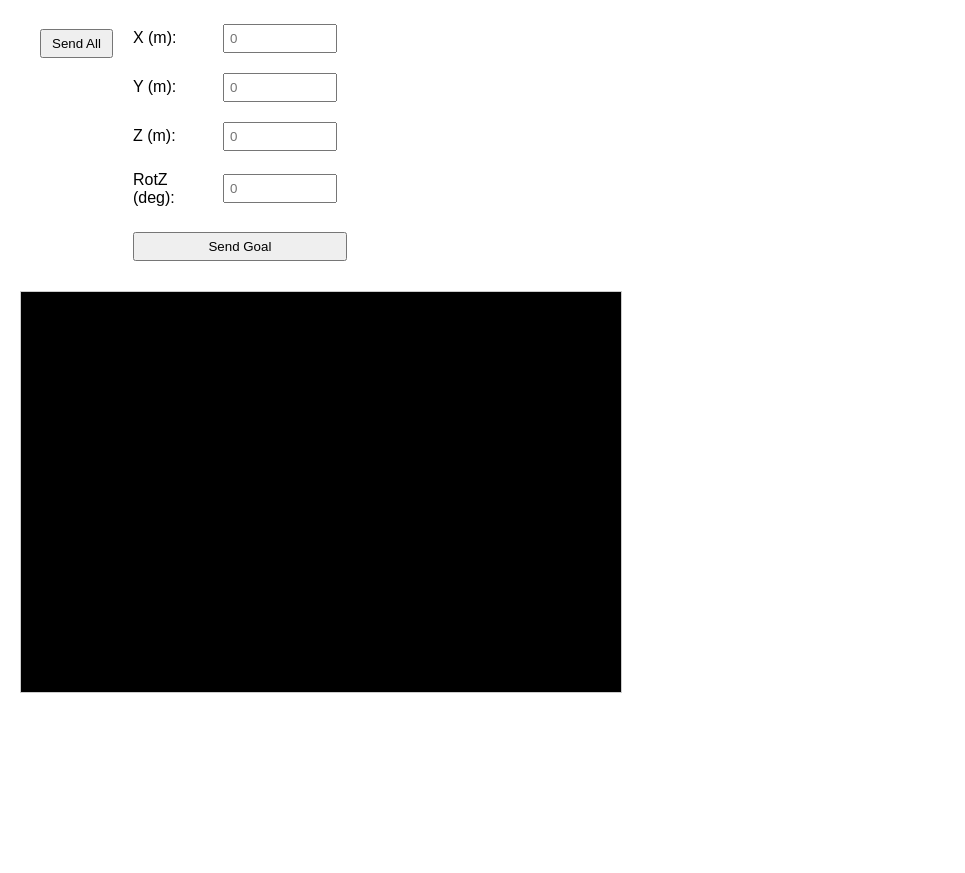
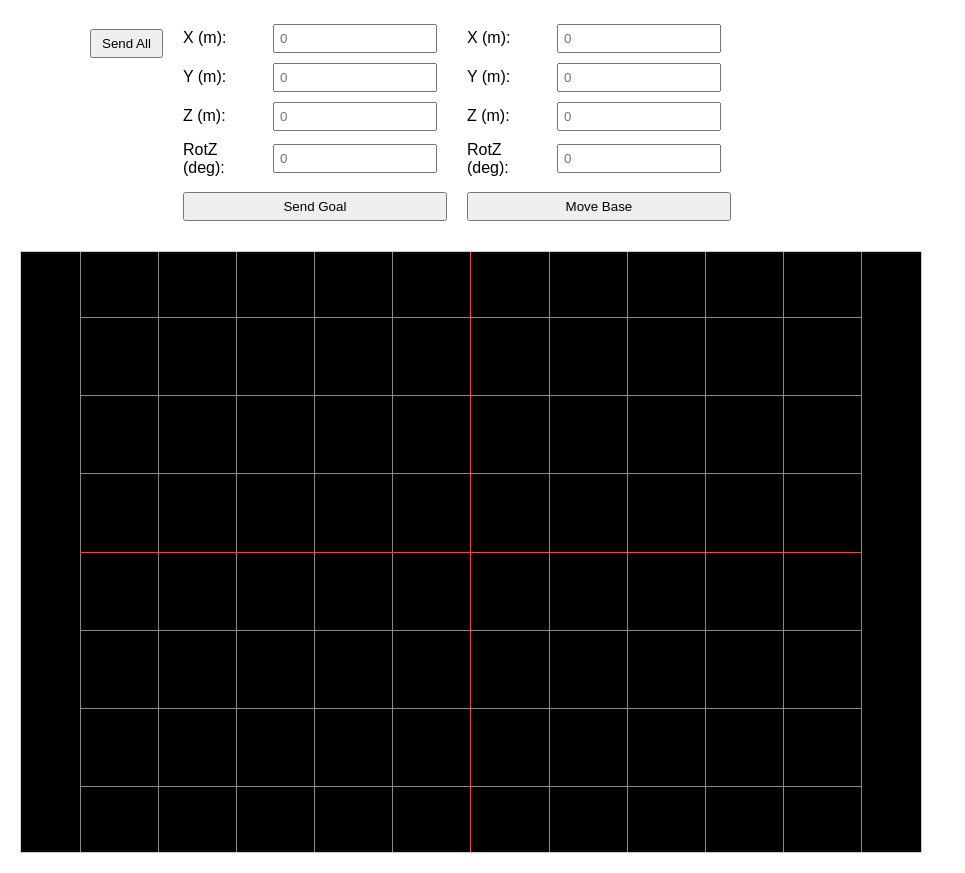
Before and after one commit to robruigrok/robot_visualization, a website built with Vite: page frontend/index.html in a window 1280 px wide. Shown: the part 61-934 px from the top of the page, without its empty margins (0-965 px from the left). Before the commit the page ends 800 px from the top, so only its background shows below. Built offline with nearby package versions, Linux system fonts and the light colour scheme; no server answers.

Commit message:
style: make frontend look better, include grid in ground plane, add buttons for move_base.

```diff
--- a/frontend/index.html
+++ b/frontend/index.html
@@ -8,8 +8,8 @@
 </head>
 <body>
   <h1>Robot State</h1>
-  <div id="state"></div>
   <div class="controls-container">
+    <div id="state"></div>
     <div id="controls"></div>
     <button id="send-all">Send All</button>
     <div id="goal-pose-controls">
@@ -31,6 +31,25 @@
       </p>
       <button id="send-goal">Send Goal</button>
     </div>
+        <div id="move-base-controls">
+      <p>
+        <label for="base-x">X (m):</label>
+        <input type="number" id="base-x" placeholder="0" step="0.01" />
+      </p>
+      <p>
+        <label for="base-y">Y (m):</label>
+        <input type="number" id="base-y" placeholder="0" step="0.01" />
+      </p>
+      <p>
+        <label for="base-z">Z (m):</label>
+        <input type="number" id="base-z" placeholder="0" step="0.01" />
+      </p>
+      <p>
+        <label for="base-rotz">RotZ (deg):</label>
+        <input type="number" id="base-rotz" placeholder="0" step="1.0" />
+      </p>
+      <button id="move_base">Move Base</button>
+    </div>
   </div>
   <canvas id="three-canvas"></canvas>
   <script type="module" src="/src/main_links.ts"></script>
--- a/frontend/src/main_links.ts
+++ b/frontend/src/main_links.ts
@@ -139,8 +139,12 @@ ws.onmessage = (event: MessageEvent) => {
 
       // Material and color
       const material = new THREE.MeshBasicMaterial({
-        color: link.link_name === 'base' ? 0x888888 :
-               link.link_name === 'arm1' ? 0xff0000 : 0x00ff00
+        color: link.movable === 'STATIC' ? 0x95a5a6  :
+               link.link_name === 'base' ? 0xd35400  :
+               link.link_name === 'arm1' ? 0x0000ff :
+               link.link_name === 'arm2' ? 0xff0000 :
+               link.link_name === 'arm3' ? 0xffff00 :
+               0x00ff00
       });
 
       const mesh = new THREE.Mesh(geometry, material);
@@ -201,12 +205,23 @@ ws.onclose = () => console.log('WebSocket closed');
 
 // Three.js setup
 const camera = new THREE.PerspectiveCamera(75, 600 / 400, 0.1, 1000);
-camera.position.set(3, 1, 2);
+camera.position.set(3.5, 2, 2.5);
+camera.lookAt(0, 0, 1.5);
+camera.rotateZ(THREE.MathUtils.degToRad(97));
+// if I want to look at it from above
+camera.position.set(0, 0, 5);
 camera.lookAt(0, 0, 2);
-camera.rotateZ(THREE.MathUtils.degToRad(90));
+
+// add ground plane grid
+const gridSize = 10; // in meters
+const divisions = 10;
+const gridHelper = new THREE.GridHelper(gridSize, divisions, 0xe74c3c, 0x888888); // Colors: center line and grid lines
+gridHelper.position.set(0, 0, 0); // Place it at z=0 (ground plane)
+gridHelper.rotation.x = THREE.MathUtils.degToRad(90); // Not sure why, but needs rotation
+scene.add(gridHelper);
 
 const renderer = new THREE.WebGLRenderer({ canvas: document.getElementById('three-canvas') as HTMLCanvasElement });
-renderer.setSize(600, 400);
+renderer.setSize(900, 600);
 
 // Animation loop
 function animate() {
--- a/frontend/src/style.css
+++ b/frontend/src/style.css
@@ -3,7 +3,8 @@ body {
   margin: 20px;
 }
 #state {
-  margin-top: 20px;
+  margin-top: 0px;
+  margin-right: 30px;
 }
 .controls-container {
   display: flex;
@@ -14,14 +15,21 @@ body {
 #controls {
   display: flex;
   flex-direction: column;
-  gap: 10px;
+  gap: 0px;
   position: relative;
   z-index: 2;
 }
 #goal-pose-controls {
   display: flex;
   flex-direction: column;
-  gap: 10px;
+  gap: 0px;
+  position: relative;
+  z-index: 2;
+}
+#move-base-controls {
+  display: flex;
+  flex-direction: column;
+  gap: 0px;
   position: relative;
   z-index: 2;
 }
@@ -38,7 +46,7 @@ span {
   font-weight: bold;
 }
 input[type="number"] {
-  width: 100px;
+  width: 150px;
   padding: 5px;
   margin-right: 10px;
 }
@@ -58,10 +66,16 @@ button {
   position: relative;
   z-index: 2;
 }
+#move_base {
+  display: block;
+  margin: 10px 0;
+  position: relative;
+  z-index: 2;
+}
 #three-canvas {
   display: block;
-  width: 600px;
-  height: 400px;
+  width: 900px;
+  height: 600px;
   border: 1px solid #ccc;
   margin-top: 20px;
   position: relative;
```
